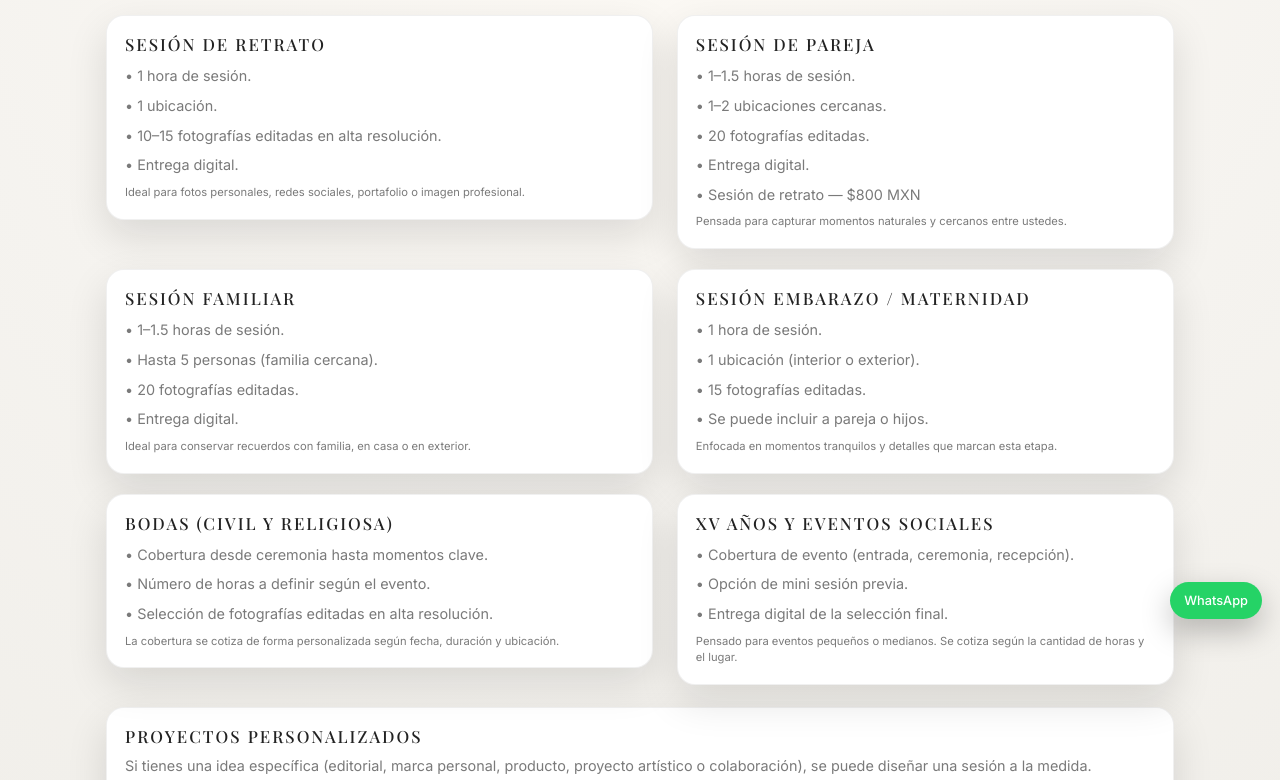
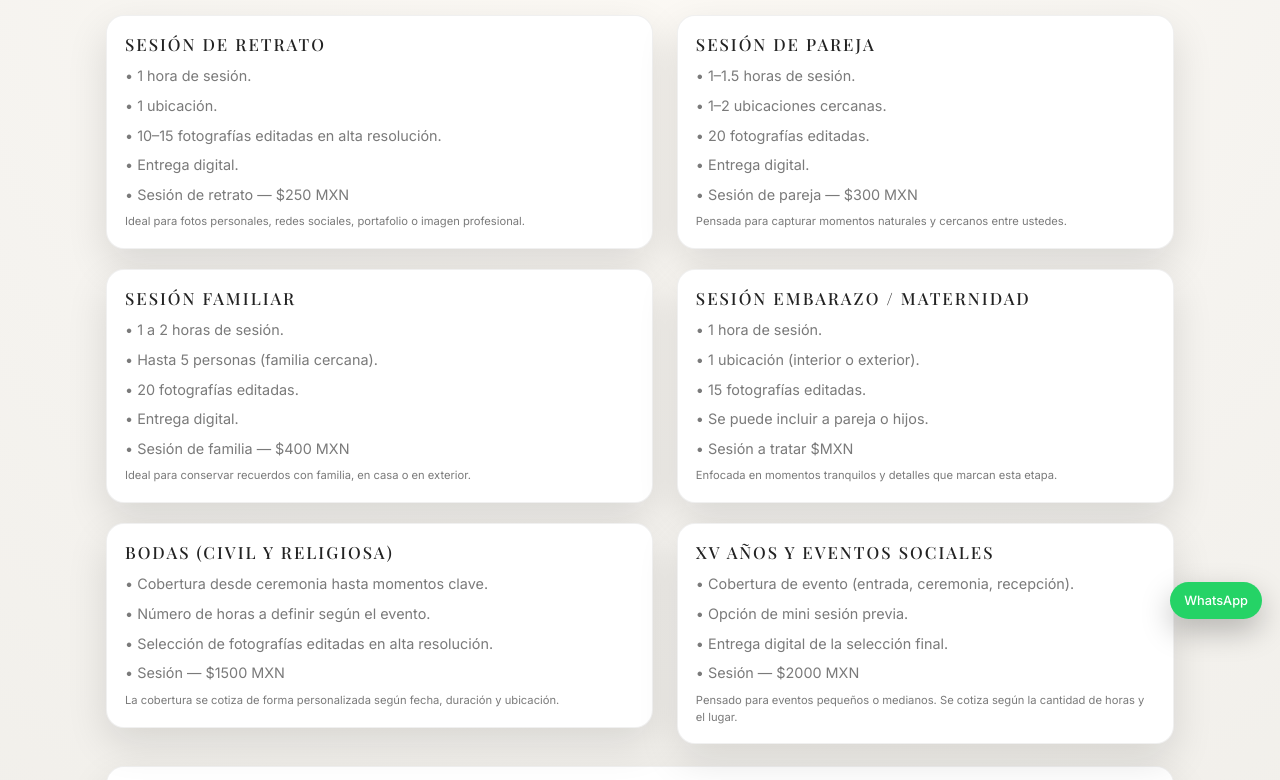
Before and after one commit to DARKPX23/MTZ-FOTOGRAFIA, a website: page servicios.html in a window 1280 px wide. Shown: the part 163-943 px from the top of the page. Drawn offline with nearby package versions, Linux system fonts and the light colour scheme.

```diff
--- a/servicios.html
+++ b/servicios.html
@@ -60,6 +60,7 @@
           <li>• 1 ubicación.</li>
           <li>• 10–15 fotografías editadas en alta resolución.</li>
           <li>• Entrega digital.</li>
+          <li>• Sesión de retrato — $250 MXN</li>
         </ul>
         <p class="form-footnote" style="margin-top:8px;">
           Ideal para fotos personales, redes sociales, portafolio o imagen profesional.
@@ -73,7 +74,7 @@
           <li>• 1–2 ubicaciones cercanas.</li>
           <li>• 20 fotografías editadas.</li>
           <li>• Entrega digital.</li>
-          <li>• Sesión de retrato — $800 MXN</li>
+          <li>• Sesión de pareja — $300 MXN</li>
         </ul>
         <p class="form-footnote" style="margin-top:8px;">
           Pensada para capturar momentos naturales y cercanos entre ustedes.
@@ -88,10 +89,11 @@
       <article class="card">
         <h2 class="card-title">Sesión familiar</h2>
         <ul class="list-simple">
-          <li>• 1–1.5 horas de sesión.</li>
+          <li>• 1 a 2 horas de sesión.</li>
           <li>• Hasta 5 personas (familia cercana).</li>
           <li>• 20 fotografías editadas.</li>
           <li>• Entrega digital.</li>
+          <li>• Sesión de familia — $400 MXN</li>
         </ul>
         <p class="form-footnote" style="margin-top:8px;">
           Ideal para conservar recuerdos con familia, en casa o en exterior.
@@ -105,6 +107,8 @@
           <li>• 1 ubicación (interior o exterior).</li>
           <li>• 15 fotografías editadas.</li>
           <li>• Se puede incluir a pareja o hijos.</li>
+          <li>• Sesión a tratar $MXN</li>
+
         </ul>
         <p class="form-footnote" style="margin-top:8px;">
           Enfocada en momentos tranquilos y detalles que marcan esta etapa.
@@ -122,6 +126,7 @@
           <li>• Cobertura desde ceremonia hasta momentos clave.</li>
           <li>• Número de horas a definir según el evento.</li>
           <li>• Selección de fotografías editadas en alta resolución.</li>
+          <li>• Sesión  — $1500 MXN</li>
         </ul>
         <p class="form-footnote" style="margin-top:8px;">
           La cobertura se cotiza de forma personalizada según fecha, duración y ubicación.
@@ -134,6 +139,7 @@
           <li>• Cobertura de evento (entrada, ceremonia, recepción).</li>
           <li>• Opción de mini sesión previa.</li>
           <li>• Entrega digital de la selección final.</li>
+          <li>• Sesión  — $2000 MXN</li>
         </ul>
         <p class="form-footnote" style="margin-top:8px;">
           Pensado para eventos pequeños o medianos. Se cotiza según la cantidad de horas y el lugar.
```
